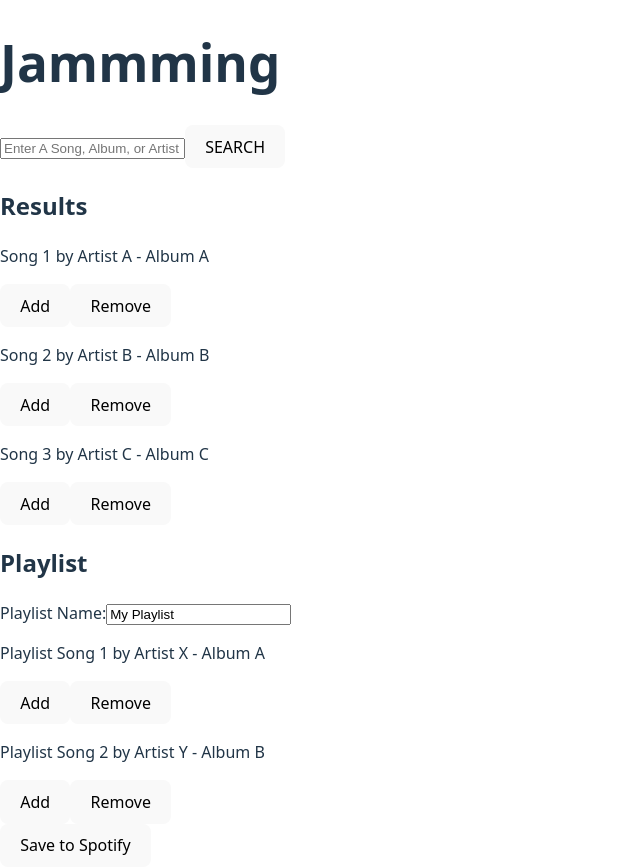
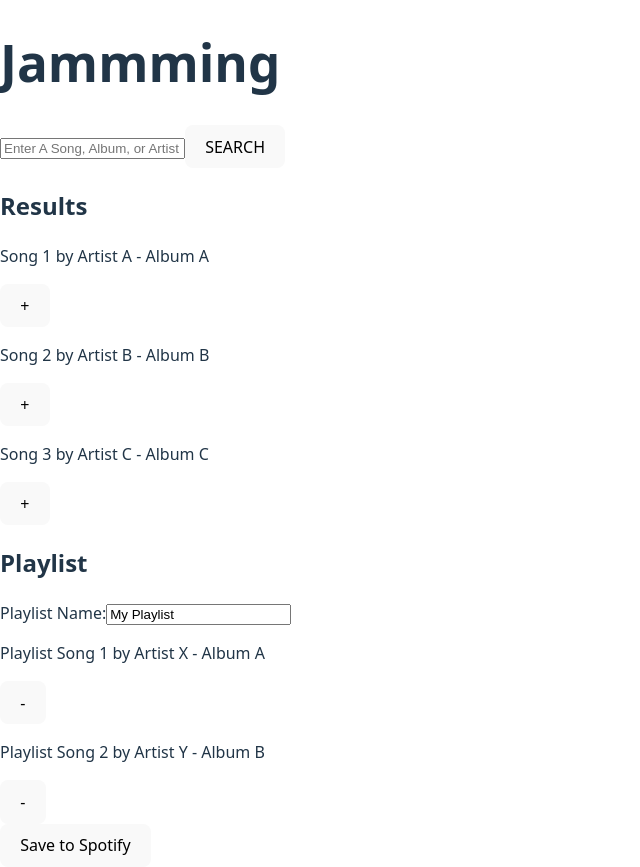
Before and after one commit to sambrodkey/jamming, a React (Vite) app: page / in a window 1280 px wide. Shown: the whole page, without its empty margins (0-640 px from the left). Built offline with nearby package versions, Linux system fonts and the light colour scheme.

Commit message:
added ability to add and remove songs to playlist

```diff
--- a/src/App.jsx
+++ b/src/App.jsx
@@ -17,15 +17,33 @@ function App() {
         { id: 102, name: 'Playlist Song 2', artist: 'Artist Y', album: 'Album B' },
     ]);
 
+    const addTrack = (track) => {
+        // Check if the track is already in the playlist
+        if (playlistTracks.find((savedTrack) => savedTrack.id === track.id)) {
+            return; // Already in playlist, do nothing
+        }
+        // Add the new track
+        setPlaylistTracks([...playlistTracks, track]);
+    };
+
+    const removeTrack = (track) => {
+        const updatedTracks = playlistTracks.filter((savedTrack) => savedTrack.id !== track.id);
+        setPlaylistTracks(updatedTracks);
+    };
+
     return (
         <div className="App">
             <h1>Jammming</h1>
             <SearchBar />
-            <SearchResults tracks={searchResults} />
+            <SearchResults
+                tracks={searchResults}
+                onAdd={addTrack}
+            />
             <Playlist
                 tracks={playlistTracks}
                 onNameChange={setPlaylistName}
                 playlistName={playlistName}
+                onRemove={removeTrack}
             />
         </div>
     );
--- a/src/components/Playlist.jsx
+++ b/src/components/Playlist.jsx
@@ -1,6 +1,6 @@
 import Tracklist from './Tracklist';
 
-const Playlist = ({ playlistName, onNameChange, tracks }) => {
+const Playlist = ({ playlistName, onNameChange, tracks, onRemove }) => {
     const handleChange = (event) => {
         onNameChange(event.target.value);
     };
@@ -15,7 +15,10 @@ const Playlist = ({ playlistName, onNameChange, tracks }) => {
                     onChange={handleChange}
                 />
             </div>
-            <Tracklist tracks={tracks} />
+            <Tracklist
+                tracks={tracks}
+                onRemove={onRemove}
+            />
             <button>Save to Spotify</button>
         </div>
     );
--- a/src/components/SearchResults.jsx
+++ b/src/components/SearchResults.jsx
@@ -1,10 +1,13 @@
 import Tracklist from './Tracklist';
 
-const SearchResults = ({ tracks }) => {
+const SearchResults = ({ tracks, onAdd }) => {
     return (
         <div>
             <h2>Results</h2>
-            <Tracklist tracks={tracks} />
+            <Tracklist
+                tracks={tracks}
+                onAdd={onAdd}
+            />
         </div>
     );
 };
--- a/src/components/Track.jsx
+++ b/src/components/Track.jsx
@@ -1,11 +1,19 @@
-const Track = ({ name, artist, album }) => {
+const Track = ({ track, onAdd, onRemove }) => {
+    const handleAdd = () => {
+        onAdd(track);
+    };
+
+    const handleRemove = () => {
+        onRemove(track);
+    };
+
     return (
         <div>
             <p>
-                {name} by {artist} - {album}
+                {track.name} by {track.artist} - {track.album}
             </p>
-            <button>Add</button>
-            <button>Remove</button>
+            {onAdd && <button onClick={handleAdd}>+</button>}
+            {onRemove && <button onClick={handleRemove}>-</button>}
         </div>
     );
 };
--- a/src/components/Tracklist.jsx
+++ b/src/components/Tracklist.jsx
@@ -1,12 +1,14 @@
 import Track from './Track';
 
-const Tracklist = ({ tracks }) => {
+const Tracklist = ({ tracks, onAdd, onRemove }) => {
     return (
         <div>
             {tracks.map((track) => (
                 <Track
                     key={track.id}
-                    {...track}
+                    track={track}
+                    onAdd={onAdd}
+                    onRemove={onRemove}
                 />
             ))}
         </div>
```
